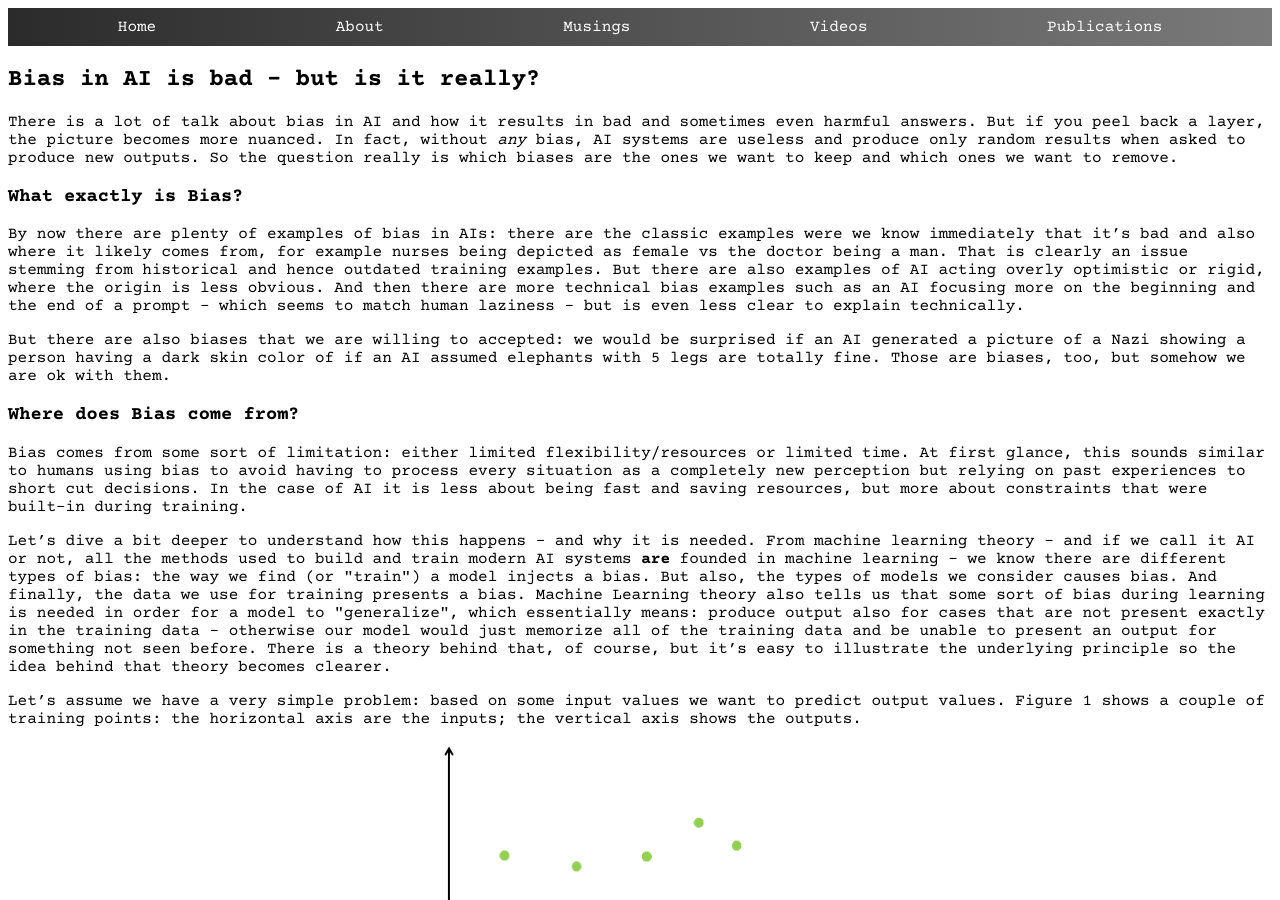
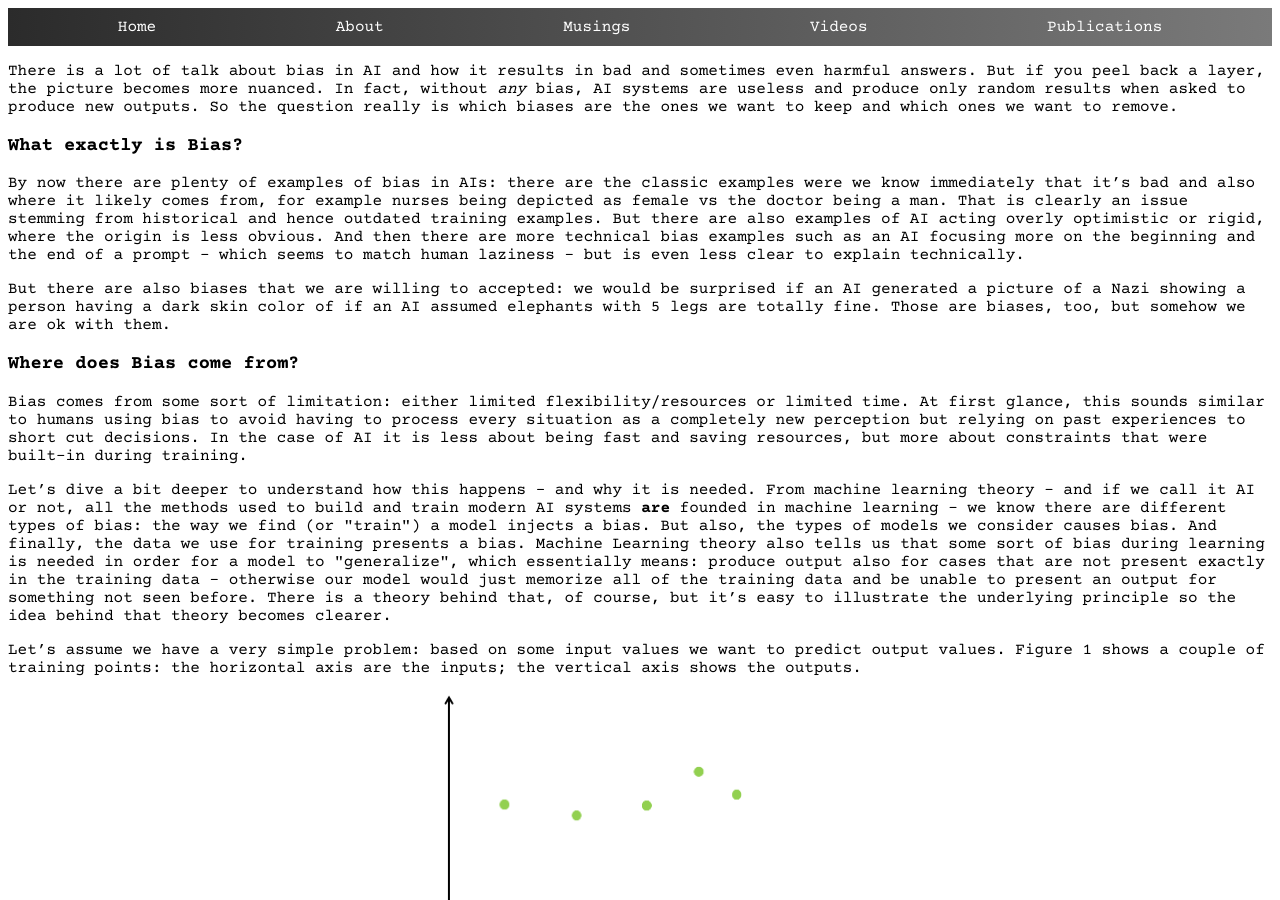
Before and after one commit to michael-berthold/michael-berthold.github.io, a Jekyll site: the page built from _posts/2026-02-18-bias-good-or-bad.md, in a window 1280 px wide and 900 px high. Built offline with Jekyll 4.4.1, drawn with Linux system fonts in a browser that asks for light colours; our own code applies the rules of GitHub Pages for plain Markdown files; part of the change alters nothing that is shown.

```diff
--- a/_posts/2026-02-18-bias-good-or-bad.md
+++ b/_posts/2026-02-18-bias-good-or-bad.md
@@ -1,4 +1,7 @@
-## Bias in AI is bad – but is it really?
+---
+Title: Bias in AI is bad – but is it really?
+Author: Michael Berthold
+---
 
 There is a lot of talk about bias in AI and how it results in bad and sometimes even harmful answers. But if you peel back a layer, the picture becomes more nuanced. In fact, without *any* bias, AI systems are useless and produce only random results when asked to produce new outputs. So the question really is which biases are the ones we want to keep and which ones we want to remove.
 
```
